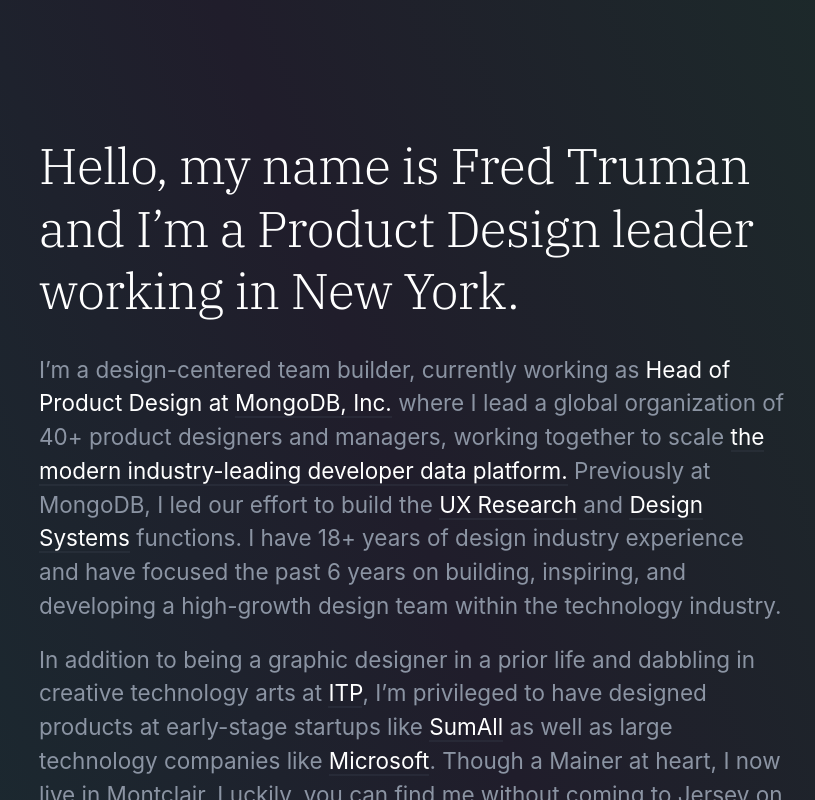
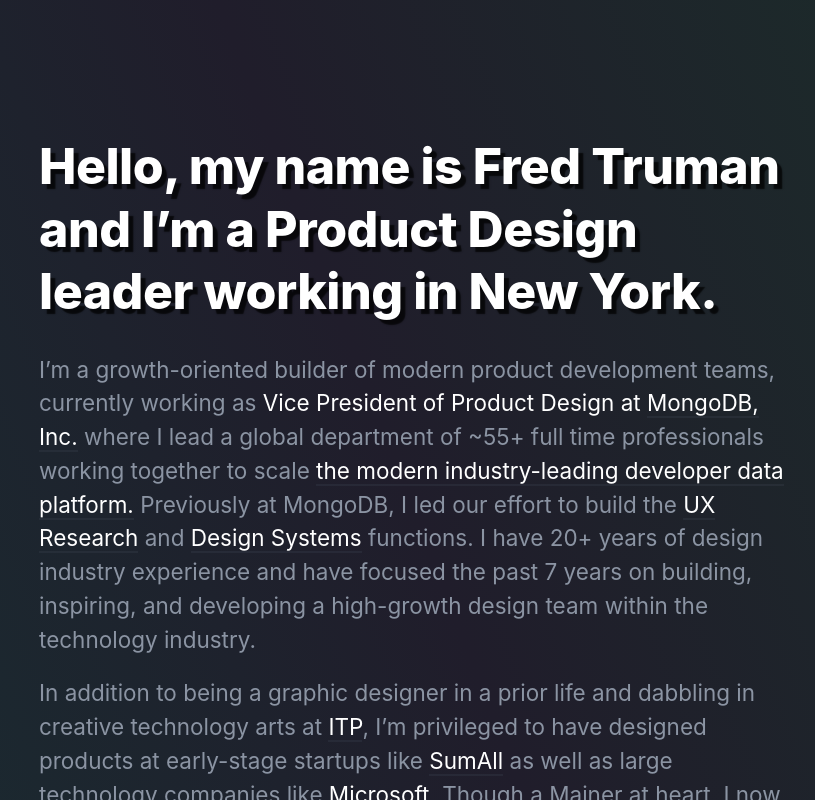
Before and after one commit to fredtruman/2025-landing-page, a plain HTML site: page index.html in a window 1280 px wide. Shown: the whole page, without its empty margins (226-1041 px from the left). Drawn offline with Linux system fonts and the light colour scheme.

Commit message:
small tweaks to style and copy

```diff
--- a/index.html
+++ b/index.html
@@ -29,11 +29,9 @@
           <h2>Hello, my name is Fred Truman and I’m a Product Design leader working in New York.</h2>
         </section>
         <section class="slim">
-          <p>I’m a design-centered team builder, currently working as&nbsp;<strong>Head of Product Design at <a href="https://www.mongodb.com/" rel="noopener noreferrer" target="_blank">MongoDB, Inc.</a></strong>&nbsp;where I lead a global organization of 40+ product designers and managers, working together to scale <a href="https://www.mongodb.com/atlas" rel="noopener noreferrer" target="_blank">the modern industry-leading developer data platform.</a>&nbsp;Previously at MongoDB, I led our effort to build the&nbsp;<a href="https://www.mongodb.com/user-research" rel="noopener noreferrer" target="_blank">UX Research</a> and <a href="https://www.mongodb.design/" rel="noopener noreferrer" target="_blank">Design Systems</a>&nbsp;functions. I have 18+ years of design industry experience and have focused the past 6 years on building, inspiring, and developing a high-growth design team within the technology industry.</p>
+          <p>I’m a growth-oriented builder of modern product development teams, currently working as&nbsp;<strong>Vice President of Product Design at <a href="https://www.mongodb.com/" rel="noopener noreferrer" target="_blank">MongoDB, Inc.</a></strong>&nbsp;where I lead a global department of ~55+ full time professionals working together to scale <a href="https://www.mongodb.com/atlas" rel="noopener noreferrer" target="_blank">the modern industry-leading developer data platform.</a>&nbsp;Previously at MongoDB, I led our effort to build the&nbsp;<a href="https://www.mongodb.com/user-research" rel="noopener noreferrer" target="_blank">UX Research</a> and <a href="https://www.mongodb.design/" rel="noopener noreferrer" target="_blank">Design Systems</a>&nbsp;functions. I have 20+ years of design industry experience and have focused the past 7 years on building, inspiring, and developing a high-growth design team within the technology industry.</p>
 
-          <p>In addition to being a graphic designer in a prior life and dabbling in creative technology arts at <a href="https://tisch.nyu.edu/itp" rel="noopener noreferrer" target="_blank">ITP</a>, I’m privileged to have designed products at early-stage startups like <a href="https://www.crunchbase.com/organization/sumall" rel="noopener noreferrer" target="_blank">SumAll</a> as well as large technology companies like <a href="https://www.microsoft.com/en-us/" rel="noopener noreferrer" target="_blank">Microsoft</a>. Though a Mainer at heart, I now live in Montclair. Luckily, you can find me without coming to Jersey on <a class="linkedin" rel="noopener noreferrer" target="_blank" href="https://www.linkedin.com/in/fredtruman">LinkedIn</a>, <a class="twitter" rel="noopener noreferrer" target="_blank" href="https://twitter.com/freddytruman">Twitter</a>, <a class="github" rel="noopener noreferrer" target="_blank" href="https://github.com/fredtruman">GitHub</a>, and <a class="dribbble" rel="noopener noreferrer" target="_blank" href="https://dribbble.com/freddytruman">Dribbble</a>.</p>
-
-          <img id="portrait" src="./freds-face.jpeg" alt="Fred Truman">
+          <p>In addition to being a graphic designer in a prior life and dabbling in creative technology arts at <a href="https://tisch.nyu.edu/itp" rel="noopener noreferrer" target="_blank">ITP</a>, I’m privileged to have designed products at early-stage startups like <a href="https://www.crunchbase.com/organization/sumall" rel="noopener noreferrer" target="_blank">SumAll</a> as well as large technology companies like <a href="https://www.microsoft.com/en-us/" rel="noopener noreferrer" target="_blank">Microsoft</a>. Though a Mainer at heart, I now live in Montclair. Luckily, you can find me without coming to Jersey on <a class="linkedin" rel="noopener noreferrer" target="_blank" href="https://www.linkedin.com/in/fredtruman">LinkedIn</a>.
 
           <p><strong>Thanks for reading!</strong></p>
         </section>
--- a/style.css
+++ b/style.css
@@ -62,8 +62,9 @@ h2 {
   color: #fff;
   border-radius: 2rem;
   margin: 12rem 0 0rem;
-  font-weight: 300;
-  font-family: 'IBM Plex Serif', serif;
+  font-weight: 800;
+  text-shadow: 1rem 1rem .25rem rgba(0,0,0,.75);
+  /* font-family: 'IBM Plex Serif', serif; */
 }
 
 h3 {
```
